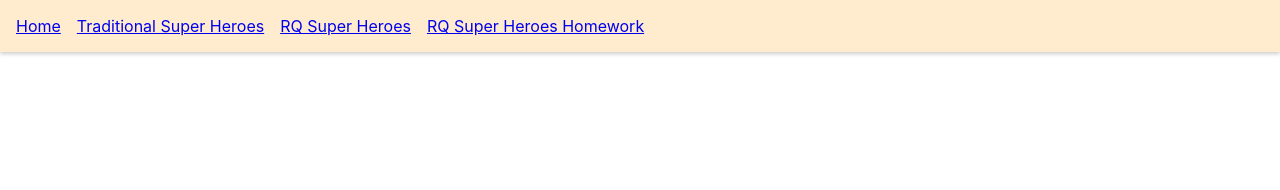
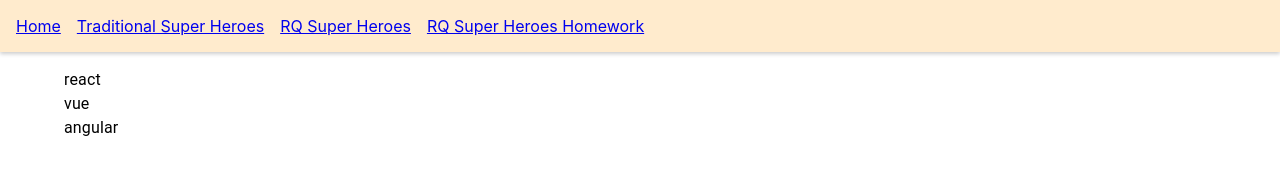
Before and after one commit to luisgcosta-runtimerev/React-Query-Tutorial, a React (Create React App) app: page /rq-dependent in a window 1280 px wide. Shown: the top 190 px of the page. Built offline with nearby package versions, Linux system fonts and the light colour scheme; data requests are answered from the project's data file.

Commit message:
Dependent Queries

```diff
--- a/src/App.js
+++ b/src/App.js
@@ -9,6 +9,7 @@ import RQSuperHeroesHW from './components/RQSuperHeroesHW';
 import RQSuperHero from './components/RQSuperHero';
 import ParallelQueries from './components/ParallelQueries';
 import DynamicParallelQueries from './components/DynamicParallelQueries';
+import DependentQueries from './components/DependentQueries';
 
 const queryClient = new QueryClient();
 
@@ -44,6 +45,10 @@ function App() {
               path="/rq-dynamic-parallel"
               element={<DynamicParallelQueries heroIds={[1, 3]} />}
             />
+            <Route
+              path="/rq-dependent"
+              element={<DependentQueries email="vishwas@example.com" />}
+            />
           </Routes>
         </div>
       </Router>
--- /dev/null
+++ b/src/components/DependentQueries.js
@@ -0,0 +1,35 @@
+/* eslint-disable react/prop-types */
+import React from 'react';
+import axios from 'axios';
+import { useQuery } from 'react-query';
+import { Container, Typography } from '@mui/material';
+
+const fetchUserByEmail = (email) =>
+  axios.get(`http://localhost:8000/users/${email}`);
+
+const fetchChannelByChannelId = (channel) =>
+  axios.get(`http://localhost:8000/channels/${channel}`);
+
+export default function DependentQueries({ email }) {
+  const { data: user } = useQuery(['user', email], () =>
+    fetchUserByEmail(email)
+  );
+
+  const channelId = user?.data.channelId;
+
+  const { data: channel } = useQuery(
+    ['courses', channelId],
+    () => fetchChannelByChannelId(channelId),
+    {
+      enabled: !!channelId
+    }
+  );
+
+  return (
+    <Container>
+      {channel?.data.courses.map((course) => (
+        <Typography key={course}> {course}</Typography>
+      ))}
+    </Container>
+  );
+}
```
